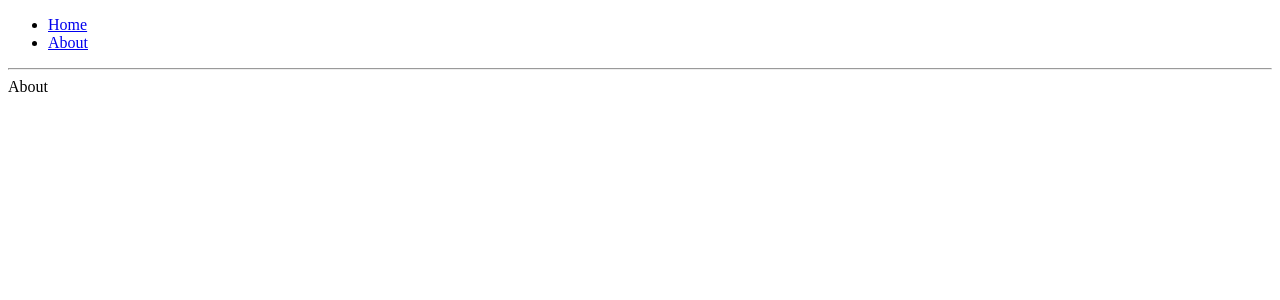
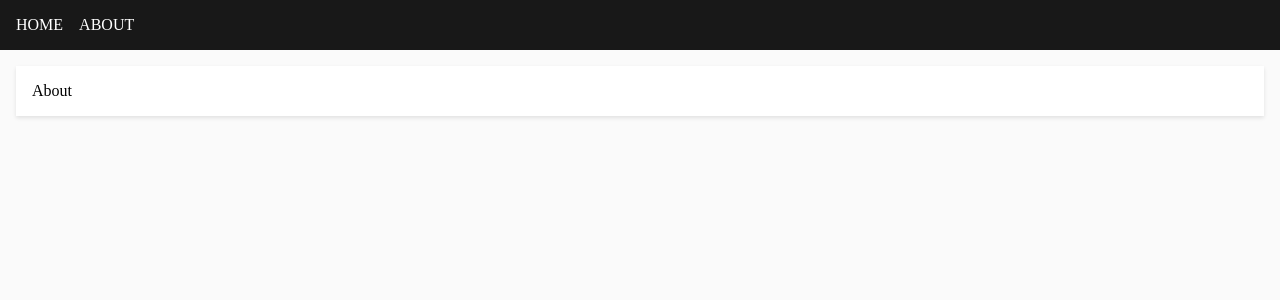
Before and after one commit to hrasoa/react-pwa, a React app: page /about in a window 1280 px wide. Shown: the top 300 px of the page. Built offline with nearby package versions, Linux system fonts and the light colour scheme; the HTML template or start-up script is replaced by a standard one.

Commit message:
Add styles

```diff
--- a/scripts/precache.js
+++ b/scripts/precache.js
@@ -14,7 +14,7 @@ swPrecache.generate({
   dontCacheBustUrlsMatching: /./,
   staticFileGlobs: [
     '/',
-    `${publicDir}/{bundle,vendor}.*.{js,css,gz}`,
+    `${publicDir}/{bundle,vendor}.*.{js,css,gz,map}`,
     `${publicDir}/manifest.json`
   ],
   importScripts: [
--- /dev/null
+++ b/src/_page.scss
@@ -0,0 +1,15 @@
+html, body {
+  margin: 0;
+  padding: 0;
+}
+
+body {
+  background-color: rgba(0,0,0,.02);
+}
+
+.c-content {
+  background-color: #fff;
+  box-shadow: 0 2px 4px 0 rgba(0,0,0,.1);
+  margin: 16px;
+  padding: 16px;
+}
--- a/src/components/About.js
+++ b/src/components/About.js
@@ -1,3 +1,3 @@
 import React from 'react';
 
-export default () => <div>About</div>;
+export default () => <div className="c-content">About</div>;
--- a/src/components/App.js
+++ b/src/components/App.js
@@ -1,26 +1,18 @@
 import { Helmet } from 'react-helmet';
 import React from 'react';
 import { renderRoutes } from 'react-router-config';
-import {
-  Link,
-  withRouter
-} from 'react-router-dom';
+import { withRouter } from 'react-router-dom';
+import Nav from './Nav/Nav';
 import Worker from './Worker';
 
 export default withRouter(({ route }) => (
   <Worker>
-    <div className="App">
+    <div className="o-container">
       <Helmet>
         <title>My App</title>
         <link rel="canonical" href="http://mysite.com/example" />
       </Helmet>
-      <div>
-        <ul>
-          <li><Link to="/">Home</Link></li>
-          <li><Link to="/about">About</Link></li>
-        </ul>
-      </div>
-      <hr />
+      <Nav />
       {renderRoutes(route.routes)}
     </div>
   </Worker>
--- /dev/null
+++ b/src/components/Nav/Nav.js
@@ -0,0 +1,11 @@
+import React from 'react';
+import { Link } from 'react-router-dom';
+
+export default () => (
+  <nav className="c-nav">
+    <ul>
+      <li><Link className="c-nav__link" title="Home" to="/">Home</Link></li>
+      <li><Link className="c-nav__link" title="About" to="/about">About</Link></li>
+    </ul>
+  </nav>
+);
--- /dev/null
+++ b/src/components/Nav/_components.nav.scss
@@ -0,0 +1,22 @@
+.c-nav {
+  background: rgba(0, 0, 0, .9);
+  padding: 16px;
+
+  > ul {
+    list-style: none;
+    margin: 0;
+    padding: 0;
+  }
+
+  li {
+    display: inline-block;
+    margin-right: 16px;
+  }
+}
+
+.c-nav__link {
+  color: #fff;
+  display: block;
+  text-decoration: none;
+  text-transform: uppercase;
+}
--- a/src/components/Posts/Post.js
+++ b/src/components/Posts/Post.js
@@ -19,8 +19,10 @@ class Post extends Component {
         <Helmet>
           <title>{title}</title>
         </Helmet>
-        <h1>{title}</h1>
-        <div>{body}</div>
+        <div className="c-content">
+          <h1>{title}</h1>
+          <div>{body}</div>
+        </div>
       </div>
     );
   }
--- a/src/components/Posts/PostListing.js
+++ b/src/components/Posts/PostListing.js
@@ -14,7 +14,7 @@ class PostListing extends Component {
 
   render() {
     return (
-      <ul>
+      <ul className="c-post-listing">
         {this.props.posts.map(post => (
           <li key={post.id}>
             <PostListingItem {...post} />
--- a/src/components/Posts/PostListingItem.js
+++ b/src/components/Posts/PostListingItem.js
@@ -3,10 +3,13 @@ import PropTypes from 'prop-types';
 import { Link } from 'react-router-dom';
 
 const PostsItem = ({ id, title }) => (
-  <div>
-    <Link to={`/posts/${id}`}>{title}</Link>
-  </div>
-);
+  <Link
+    className="c-post-listing__item"
+    title={title}
+    to={`/posts/${id}`}
+  >
+    {title}
+  </Link>);
 
 PostsItem.propTypes = {
   id: PropTypes.number.isRequired,
--- /dev/null
+++ b/src/components/Posts/_components.post-listing.scss
@@ -0,0 +1,14 @@
+.c-post-listing {
+  list-style: none;
+  margin: 16px;
+  padding: 0;
+}
+
+.c-post-listing__item {
+  background-color: #fff;
+  box-shadow: 0 2px 4px 0 rgba(0,0,0,.1);
+  display: block;
+  margin-bottom: 8px;
+  padding: 16px;
+  text-decoration: none;
+}
--- a/src/style.scss
+++ b/src/style.scss
@@ -1,15 +1,3 @@
-.ContestPreview {
-  margin: 1em;
-  border: 1px solid black;
-
-  .category-name {
-    border-bottom: 1px solid #ccc;
-    padding: 0.25em 0.5em;
-    font-weight: bold;
-    background-color: #eee;
-  }
-
-  .contest-name {
-    padding: 0.5em;
-  }
-}
+@import "page";
+@import "components/Nav/components.nav";
+@import "components/Posts/components.post-listing";
```
Also changed, not shown: 1 other file (tests, documents, lock files or other folders).
